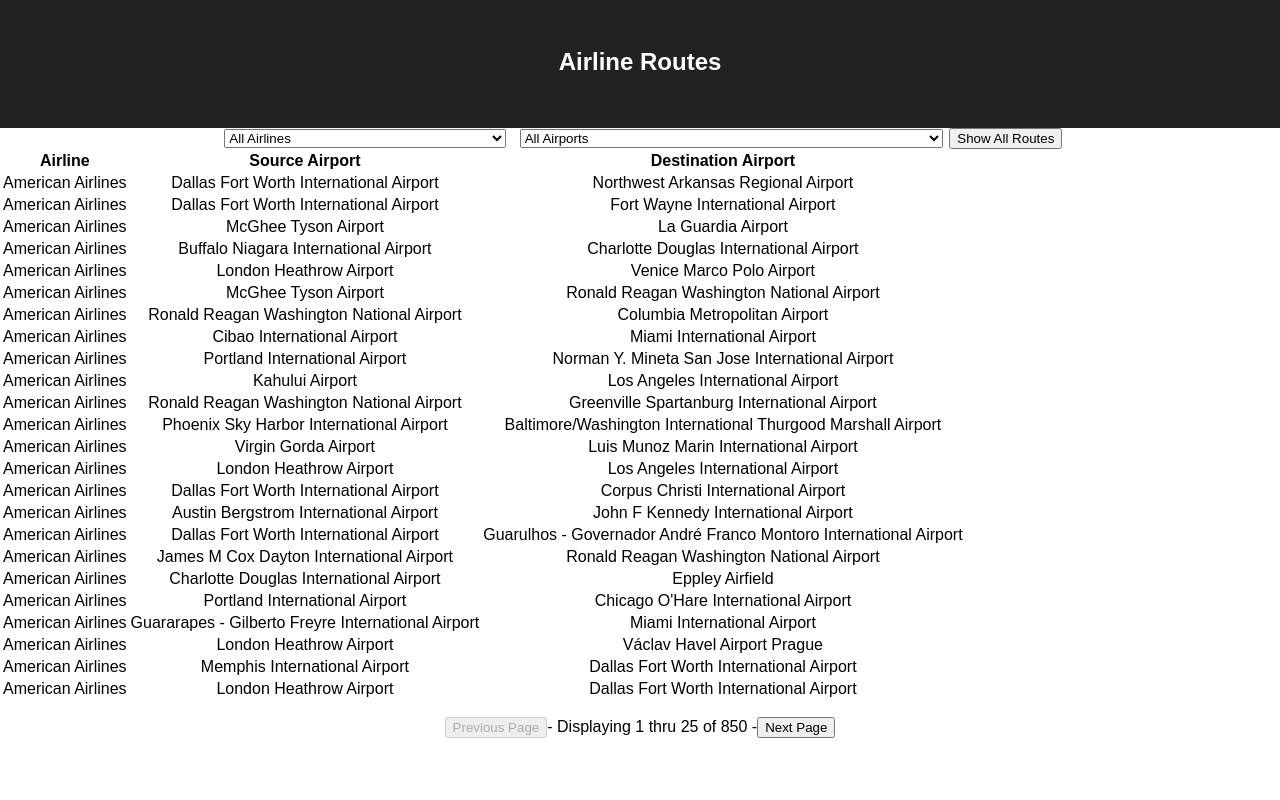
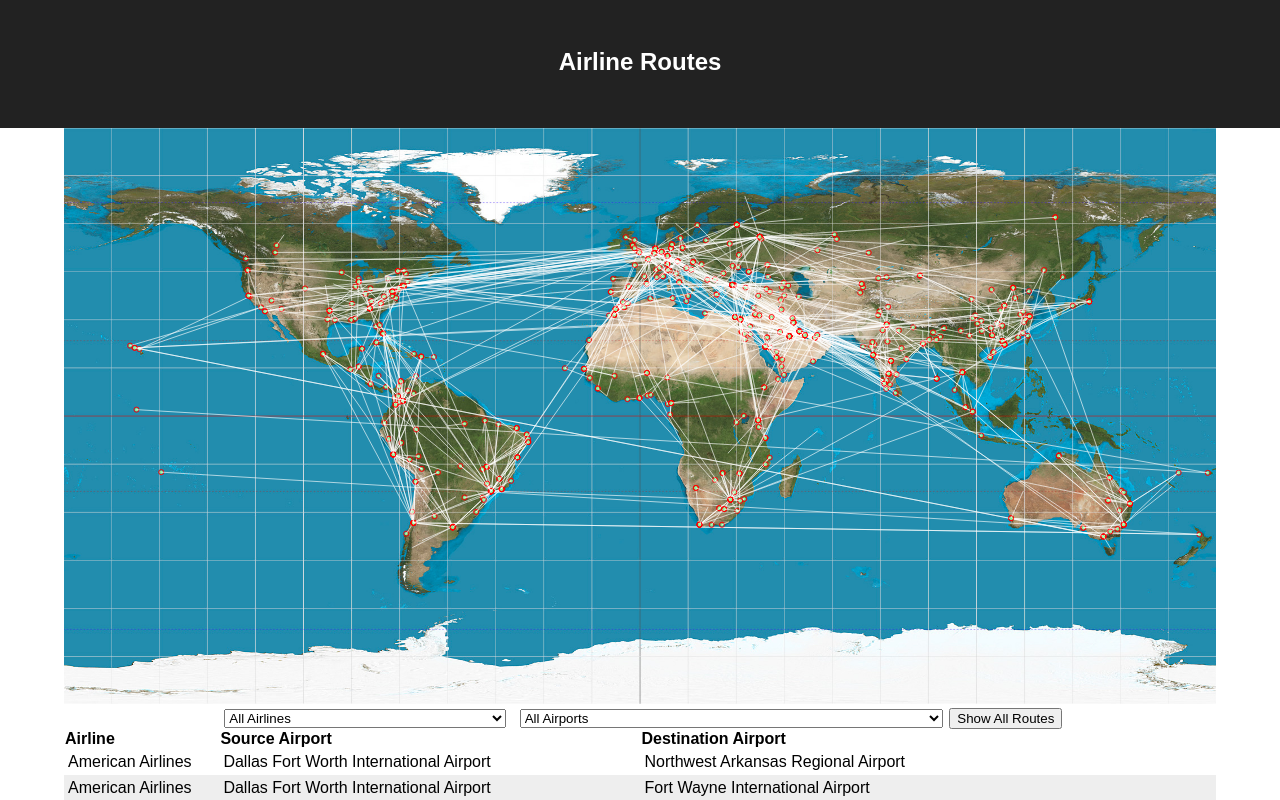
Before and after one commit to asungur/airline_routes_react, a React (Create React App) app: page / in a window 1280 px wide. Shown: the top 800 px of the page. Built offline with nearby package versions, Linux system fonts and the light colour scheme.

Commit message:
Add Map and filter routes by clicking

```diff
--- a/src/App.js
+++ b/src/App.js
@@ -2,6 +2,7 @@
 import './App.css';
 import Table from './components/Table';
 import RouteFilter from './components/RouteFilter';
+import Map from './components/Map'
 import Data, { getAirlineById, getAirportByCode } from './data.js';
 
 
@@ -15,7 +16,7 @@
     if (property === 'airline') {
       return getAirlineById(value);
     } else if (property === 'src' || property === 'dest') {
-      return getAirportByCode(value);
+      return getAirportByCode(value).name;
     } else {
       return '';
     }
@@ -37,8 +38,8 @@
   };
 
   const filterAirports = (event) => {
-    const airportInput = String(event.target.value);
-    const airportToFilter = airportInput === 'All Airports' ? 'all' : airportInput
+    const airportInput = event.target.value || event.target.dataset.code;
+    const airportToFilter = String(airportInput) === 'All Airports' ? 'all' : airportInput
     filterResults(airline, airportToFilter);
     setAirport(airportToFilter);
   };
@@ -102,6 +103,13 @@
         <h1 className="title">Airline Routes</h1>
       </header>
       <section>
+        <Map
+          routes={routesToShow}
+          getAirport={getAirportByCode}
+          onMapClick={filterAirports}
+        />
+      </section>
+      <section>
         <RouteFilter
           handleAirlineFilter={filterAirlines}
           handleAirportFilter={filterAirports}
--- /dev/null
+++ b/src/components/Map.js
@@ -0,0 +1,33 @@
+import React from 'react';
+
+const Map = ({ onMapClick, getAirport, routes }) => (
+  <svg className="map" viewBox="-180 -90 360 180">
+    <g transform="scale(1 -1)">
+      <image xlinkHref="equirectangular_world.jpg" href="equirectangular_world.jpg" x="-180" y="-90" height="100%" width="100%" transform="scale(1 -1)"/>
+
+      {
+        routes.map((route, i) => {
+          const src = getAirport(route.src);
+          const dest = getAirport(route.dest);
+          const [x1, y1] = [src.long, src.lat];
+          const [x2, y2] = [dest.long, dest.lat];
+
+          return (
+            <g key={i}>
+              <circle className="source" cx={x1} cy={y1} data-code={src.code} onClick={onMapClick}>
+                <title>{src.code} - {src.name}</title>
+              </circle>
+              <circle className="destination" cx={x1} cy={y1} data-code={dest.code} onClick={onMapClick}>
+                <title>{dest.code} - {dest.name}</title>
+              </circle>
+              <path d={`M${x1} ${y1} L ${x2} ${y2}`} />
+            </g>
+          )
+        })
+      }
+    </g>
+  </svg>
+)
+
+
+export default Map;
--- a/src/components/Table.js
+++ b/src/components/Table.js
@@ -27,7 +27,7 @@
 
   return (
     <div>
-      <table>
+      <table className='routes-table'>
         <thead>
           <tr>
             {
--- a/src/data.js
+++ b/src/data.js
@@ -1400,7 +1400,7 @@
 };
 
 export const getAirportByCode = (code) => {
-  return airports.find(airport => airport.code === code).name;
+  return airports.find(airport => airport.code === code);
 };
 
 const airlines = allAirlines.map(airline => Object.assign({}, airline, { "disabled": false }));
```
Lines whose indentation alone changed are shown as unchanged.
